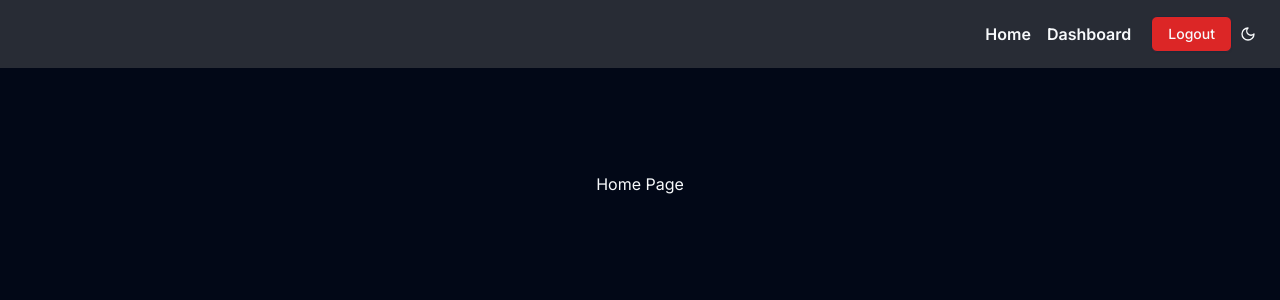
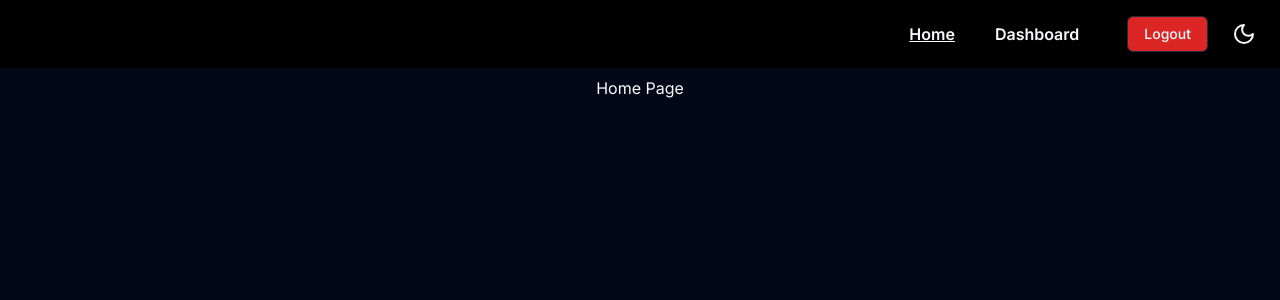
Before and after one commit to sumitcoder01/anony-texts, a Next.js app: page / in a window 1280 px wide. Shown: the top 300 px of the page. Built offline with nearby package versions, Linux system fonts and the light colour scheme.

Commit message:
style:navigation bar style fixed

```diff
--- a/src/app/(app)/page.tsx
+++ b/src/app/(app)/page.tsx
@@ -2,7 +2,7 @@
 
 export default function Home() {
   return (
-    <main className="flex min-h-screen flex-col items-center justify-between p-24">
+    <main className="flex min-h-screen flex-col items-center justify-between">
       Home Page
     </main>
   );
--- a/src/components/specific/NavBar.tsx
+++ b/src/components/specific/NavBar.tsx
@@ -5,21 +5,22 @@ import { signOut } from 'next-auth/react';
 import { DarkModeIcon } from "../icons/DarkModeIcon";
 import { LightModeIcon } from "../icons/LightModeIcon";
 import Link from "next/link";
+import { usePathname } from "next/navigation";
 
 export const NavBar = () => {
   const { mode, toggleMode } = useTheme();
-
+  const pathname = usePathname();
   return (
-    <header className='mb-2 w-full bg-[#FAF9F6] dark:bg-[#282C35]'>
-      <nav className="w-full flex justify-center md:justify-end items-center py-4 px-6 gap-5">
-        <div className="flex items-center justify-center gap-4">
-          <Link href="/" className="font-semibold hover:underline">Home</Link>
-          <Link href="/dashboard" className="font-semibold hover:underline">Dashboard</Link>
+    <header className='mb-2 w-full bg-white dark:bg-black'>
+      <nav className="w-full flex justify-center md:justify-end items-center py-4 px-6 gap-5 md:gap-12">
+        <div className="flex items-center justify-center gap-4 md:gap-10">
+          <Link href="/" className={`font-semibold hover:underline ${pathname === '/' ? 'underline' : ''}`}>Home</Link>
+          <Link href="/dashboard" className={`font-semibold hover:underline ${pathname === '/dashboard' ? 'underline' : ''}`}>Dashboard</Link>
         </div>
-        <div className="flex items-center justify-end gap-2">
+        <div className="flex items-center justify-end gap-4 md:gap-6">
           <Button className="text-sm font-medium bg-red-600 hover:bg-red-800" variant="outline" onClick={() => signOut()}>Logout</Button>
           <div onClick={toggleMode} className="text-sm font-medium text-center">
-            {mode === "dark" ? <DarkModeIcon className="h-4 w-4" /> : <LightModeIcon className="h-4 w-4" />}
+            {mode === "dark" ? <DarkModeIcon className="h-6 w-6" /> : <LightModeIcon className="h-6 w-6" />}
           </div>
         </div>
       </nav>
```
